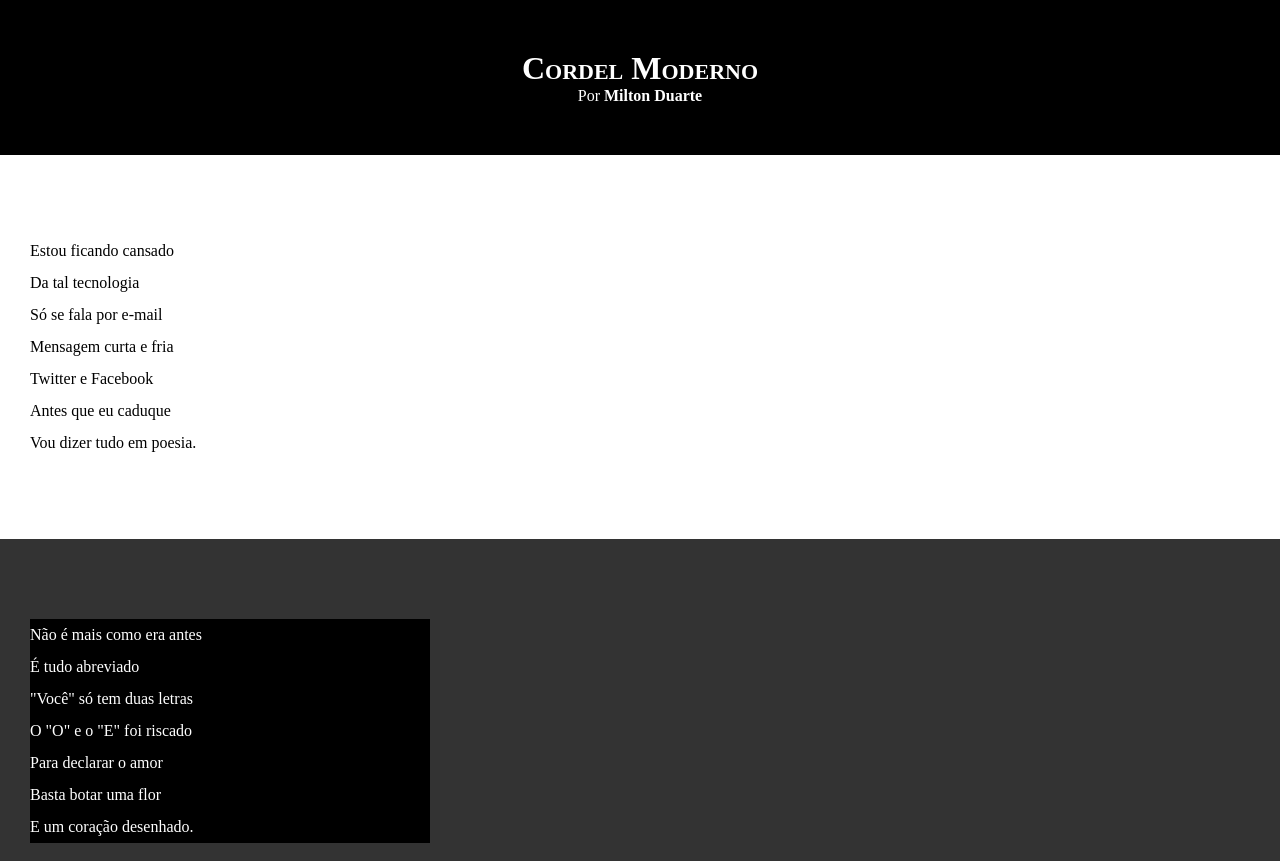
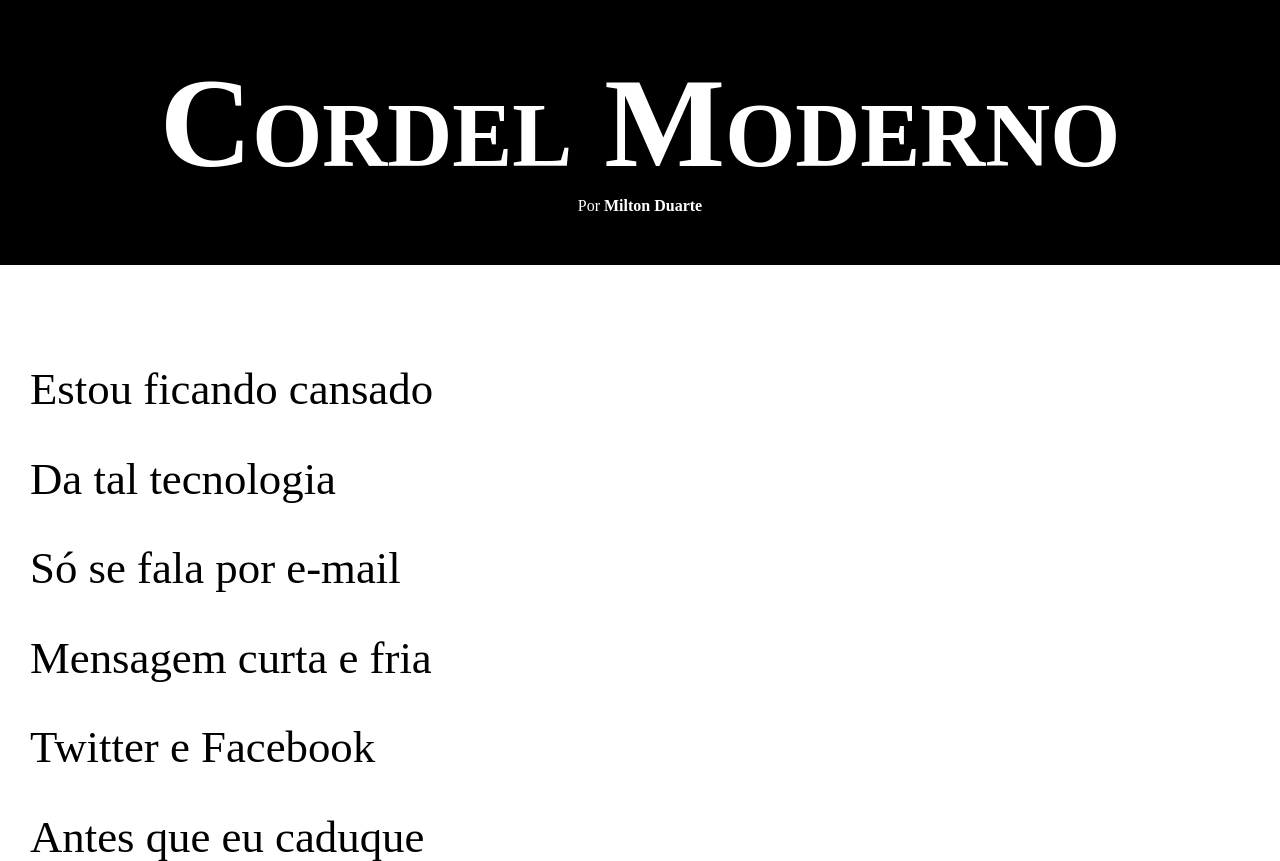
Before and after one commit to leandro-r-carvalho/Desafio012, a plain HTML site: page index.html in a window 1280 px wide. Shown: the top 861 px of the page. Drawn offline with Linux system fonts and the light colour scheme.

Commit message:
Atualizando o padrão de fonte

```diff
--- a/estilo/style.css
+++ b/estilo/style.css
@@ -1,4 +1,13 @@
 @charset "UTF-8";
+
+@import url('https://fonts.googleapis.com/css2?family=Dancing+Script:wght@400;500;600;700&family=Passion+One&family=Sriracha&display=swap');
+@import url('https://fonts.googleapis.com/css2?family=Dancing+Script:wght@400;500;600;700&family=Passion+One&family=Sriracha&display=swap');
+
+root {
+    --fonte1: Verdana, Geneva, Tahoma, sans-serif;
+    --fonte2: 'Passion One', cursive;
+    --fonte3: 'Sriracha', cursive;
+}
 
 * {
     margin: 0px;
@@ -6,11 +15,13 @@
 }
 
 html, body {
+    font-family: var(--fonte1);
     min-height: 100vh;
     background-color: darkgray;
 }
 
 header {
+    font-family: var(--fonte2);
     background-color: black;
     color: white;
     text-align: center;
@@ -19,6 +30,7 @@ header {
 header > h1 {
     padding-top: 50px;
     font-variant: small-caps;
+    font-size: 10vw;
 }
 
 header > p {
@@ -40,6 +52,8 @@ section {
     padding-bottom: 10vh;
     padding-left: 30px;
     line-height: 2em;
+    font-family: var(--fonte3);
+    font-size: 3.5vw;
 }
 
 section.normal {
@@ -53,7 +67,8 @@ section.imagem {
 }
 
 section.imagem > p {
-    width: 400px;
+    display: inline-block;
+    padding: 5px;
     background-color: rgba(0,0,0,253);
 
 }
```
